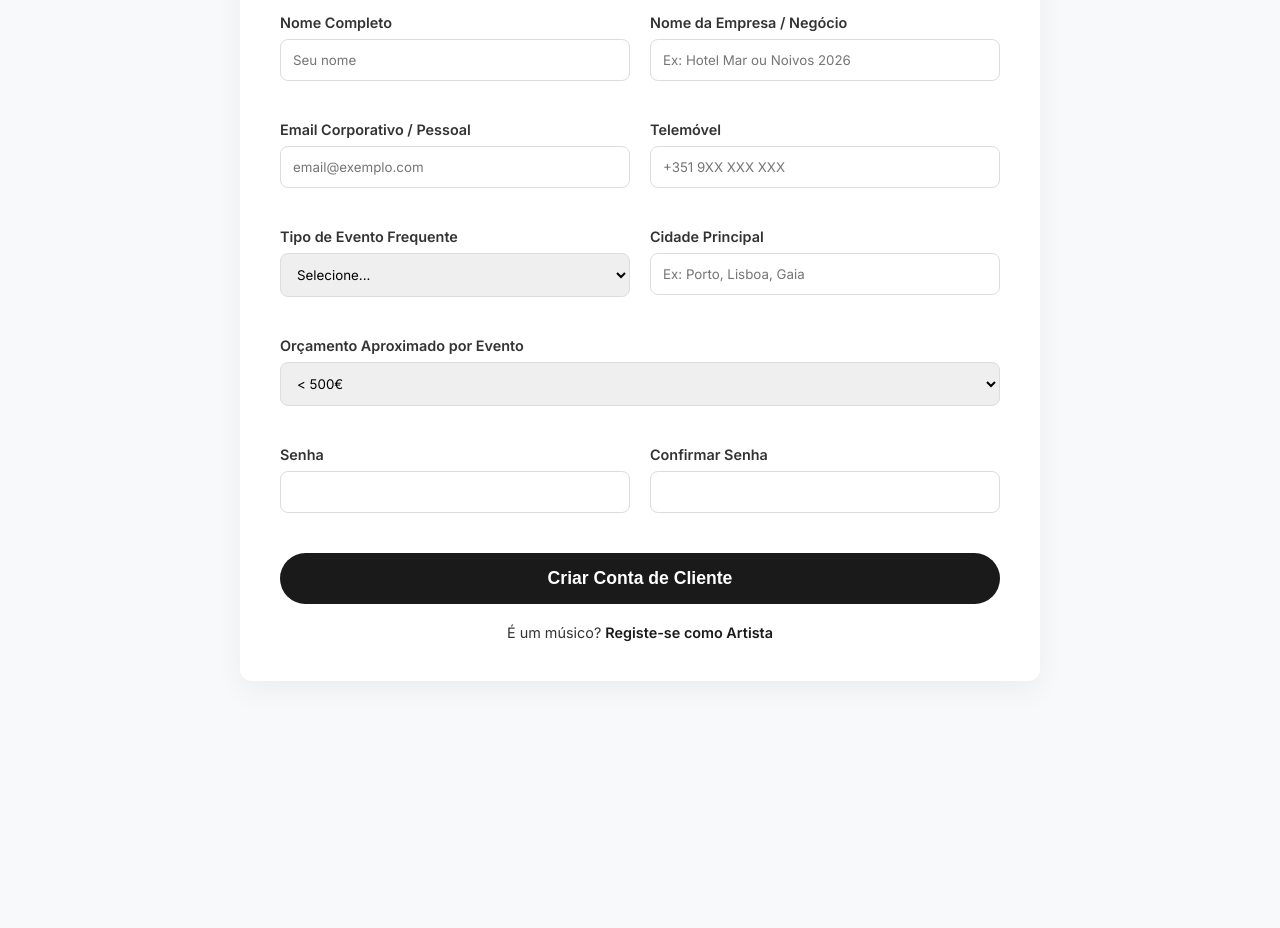
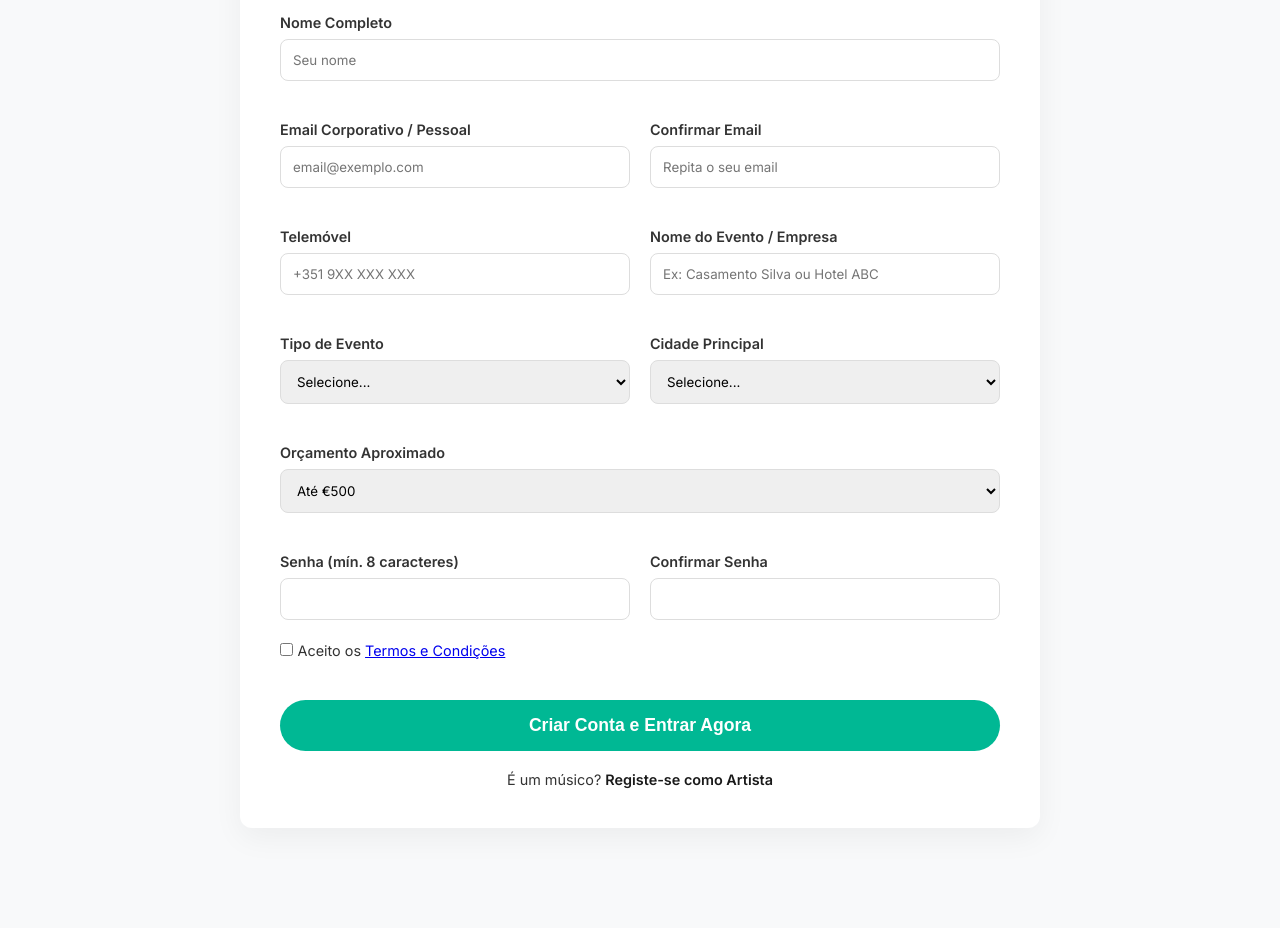
Before and after one commit to Dba66369/musicosbooking, a plain HTML site: page registo-empresa.html in a window 1280 px wide. Shown: the part 221-1149 px from the top of the page. Before the commit the page ends 1002 px from the top, so only its background shows below. Drawn offline with nearby package versions, Linux system fonts and the light colour scheme.

Commit message:
Update registration form for company and user

```diff
--- a/registo-empresa.html
+++ b/registo-empresa.html
@@ -12,6 +12,7 @@
             --bg: #F8F9FA;
             --text: #333333;
             --white: #FFFFFF;
+            --success: #00b894;
         }
         * { margin: 0; padding: 0; box-sizing: border-box; }
         body { font-family: 'Inter', sans-serif; background: var(--bg); color: var(--text); padding-bottom: 50px; }
@@ -25,8 +26,8 @@
         label { display: block; margin-bottom: 8px; font-weight: 600; font-size: 0.9rem; }
         input, select, textarea { width: 100%; padding: 12px; border: 1px solid #DDD; border-radius: 8px; font-family: inherit; transition: 0.3s; }
         input:focus, select:focus, textarea:focus { border-color: var(--accent); outline: none; box-shadow: 0 0 0 3px rgba(255, 215, 0, 0.1); }
-        .btn-submit { background: var(--primary); color: white; width: 100%; padding: 15px; border: none; border-radius: 30px; font-weight: bold; font-size: 1.1rem; cursor: pointer; transition: 0.3s; margin-top: 20px; }
-        .btn-submit:hover { background: #333; transform: translateY(-2px); }
+        .btn-submit { background: var(--success); color: white; width: 100%; padding: 15px; border: none; border-radius: 30px; font-weight: bold; font-size: 1.1rem; cursor: pointer; transition: 0.3s; margin-top: 20px; }
+        .btn-submit:hover { background: #00a383; transform: translateY(-2px); }
         .footer-text { text-align: center; margin-top: 20px; font-size: 0.9rem; }
         .footer-text a { color: var(--primary); font-weight: 600; text-decoration: none; }
         @media (max-width: 600px) { .form-grid { grid-template-columns: 1fr; } .form-group.full { grid-column: span 1; } }
@@ -36,69 +37,98 @@
     <header>
         <div class="logo" onclick="window.location.href='index.html'">MúsicosBooking</div>
     </header>
-
     <div class="container">
-        <h1>Registo de Empresa ou Organizador</h1>
+        <h1>Registo de Empresa ou Noivo</h1>
         <form id="companyForm">
             <div class="form-grid">
-                <div class="form-group">
+                <div class="form-group full">
                     <label>Nome Completo</label>
-                    <input type="text" placeholder="Seu nome" required>
-                </div>
-                <div class="form-group">
-                    <label>Nome da Empresa / Negócio</label>
-                    <input type="text" placeholder="Ex: Hotel Mar ou Noivos 2026">
+                    <input type="text" id="nome" placeholder="Seu nome" required>
                 </div>
                 <div class="form-group">
                     <label>Email Corporativo / Pessoal</label>
-                    <input type="email" placeholder="email@exemplo.com" required>
+                    <input type="email" id="email" placeholder="email@exemplo.com" required>
+                </div>
+                <div class="form-group">
+                    <label>Confirmar Email</label>
+                    <input type="email" id="confirmEmail" placeholder="Repita o seu email" required>
                 </div>
                 <div class="form-group">
                     <label>Telemóvel</label>
-                    <input type="tel" placeholder="+351 9XX XXX XXX" required>
+                    <input type="tel" id="telefone" placeholder="+351 9XX XXX XXX" required>
                 </div>
                 <div class="form-group">
-                    <label>Tipo de Evento Frequente</label>
-                    <select required>
+                    <label>Nome do Evento / Empresa</label>
+                    <input type="text" id="nomeEvento" placeholder="Ex: Casamento Silva ou Hotel ABC" required>
+                </div>
+                <div class="form-group">
+                    <label>Tipo de Evento</label>
+                    <select id="tipoEvento" required>
                         <option value="">Selecione...</option>
                         <option value="casamento">Casamento</option>
                         <option value="corporativo">Evento Corporativo</option>
                         <option value="restaurante">Restaurante / Bar</option>
-                        <option value="social">Festa Social</option>
+                        <option value="hotel">Hotel</option>
+                        <option value="social">Outro</option>
                     </select>
                 </div>
                 <div class="form-group">
                     <label>Cidade Principal</label>
-                    <input type="text" placeholder="Ex: Porto, Lisboa, Gaia" required>
+                    <select id="cidade" required>
+                        <option value="">Selecione...</option>
+                        <option value="Lisboa">Lisboa</option>
+                        <option value="Porto">Porto</option>
+                        <option value="Braga">Braga</option>
+                        <option value="Faro">Faro</option>
+                        <option value="Coimbra">Coimbra</option>
+                    </select>
                 </div>
                 <div class="form-group full">
-                    <label>Orçamento Aproximado por Evento</label>
-                    <select>
-                        <option value="low">< 500€</option>
-                        <option value="mid">500€ - 1000€</option>
-                        <option value="high">1000€ - 5000€</option>
-                        <option value="premium">> 5000€</option>
+                    <label>Orçamento Aproximado</label>
+                    <select id="orcamento" required>
+                        <option value="low">Até €500</option>
+                        <option value="mid">€500 - €1.500</option>
+                        <option value="high">€1.500 - €5.000</option>
+                        <option value="premium">Mais de €5.000</option>
                     </select>
                 </div>
                 <div class="form-group">
-                    <label>Senha</label>
-                    <input type="password" required>
+                    <label>Senha (mín. 8 caracteres)</label>
+                    <input type="password" id="senha" minlength="8" required>
                 </div>
                 <div class="form-group">
                     <label>Confirmar Senha</label>
-                    <input type="password" required>
+                    <input type="password" id="confirmSenha" minlength="8" required>
                 </div>
             </div>
-            <button type="submit" class="btn-submit">Criar Conta de Cliente</button>
+            <div class="form-group">
+                <input type="checkbox" id="termos" style="width: auto;" required>
+                <label for="termos" style="display: inline; font-weight: normal;">Aceito os <a href="#">Termos e Condições</a></label>
+            </div>
+            <button type="submit" class="btn-submit">Criar Conta e Entrar Agora</button>
         </form>
-        <p class="footer-text">É um músico? <a href="cadastro-artista.html">Registe-se como Artista</a></p>
+        <p class="footer-text">É um músico? <a href="registo-musico.html">Registe-se como Artista</a></p>
     </div>
-
     <script>
         document.getElementById('companyForm').addEventListener('submit', function(e) {
             e.preventDefault();
-            alert('Conta criada com sucesso! Verifique o seu email para confirmar o registo.');
-            window.location.href = 'index.html';
+            const email = document.getElementById('email').value;
+            const confirmEmail = document.getElementById('confirmEmail').value;
+            const senha = document.getElementById('senha').value;
+            const confirmSenha = document.getElementById('confirmSenha').value;
+
+            if (email !== confirmEmail) {
+                alert('Os emails não coincidem!');
+                return;
+            }
+            if (senha !== confirmSenha) {
+                alert('As senhas não coincidem!');
+                return;
+            }
+
+            // Simulação de cadastro imediato
+            alert('✅ Bem-vindo! Sua conta foi criada. Pode começar agora!');
+            window.location.href = 'dashboard-empresa.html';
         });
     </script>
 </body>
```
